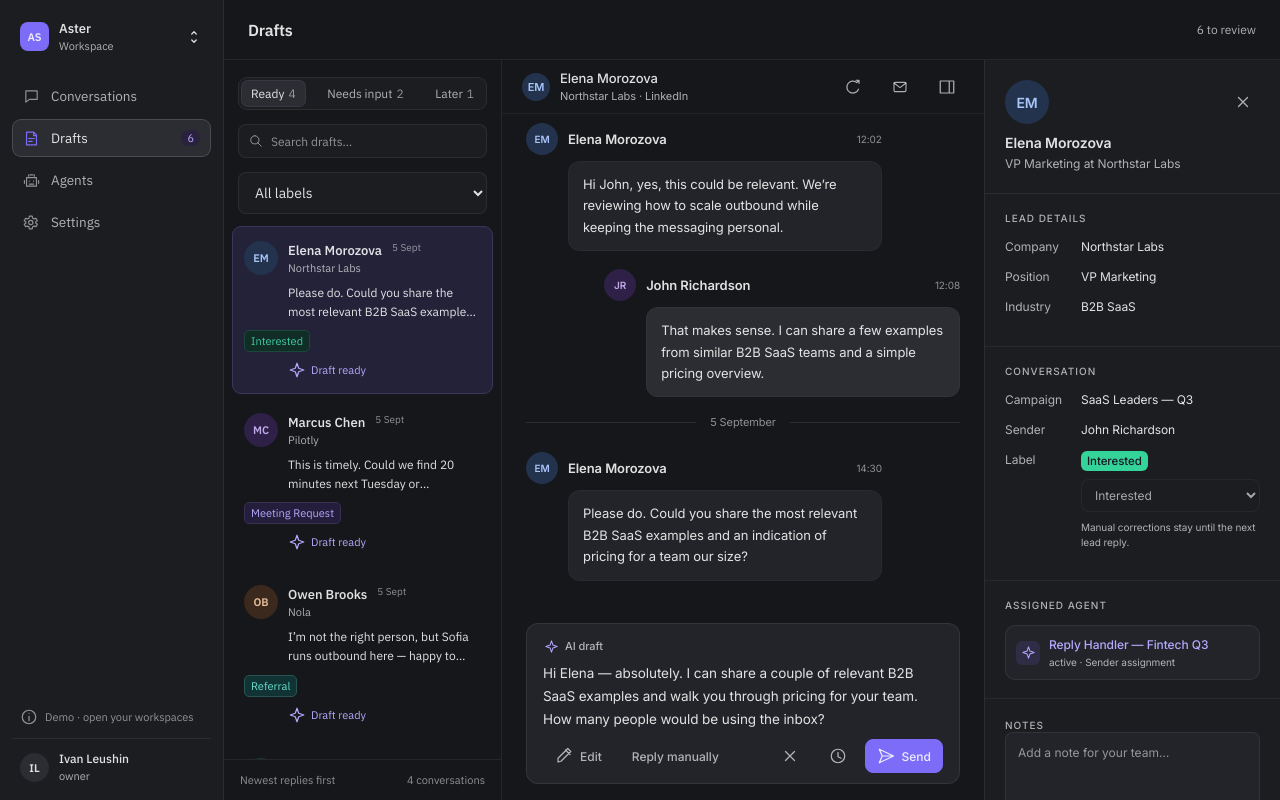
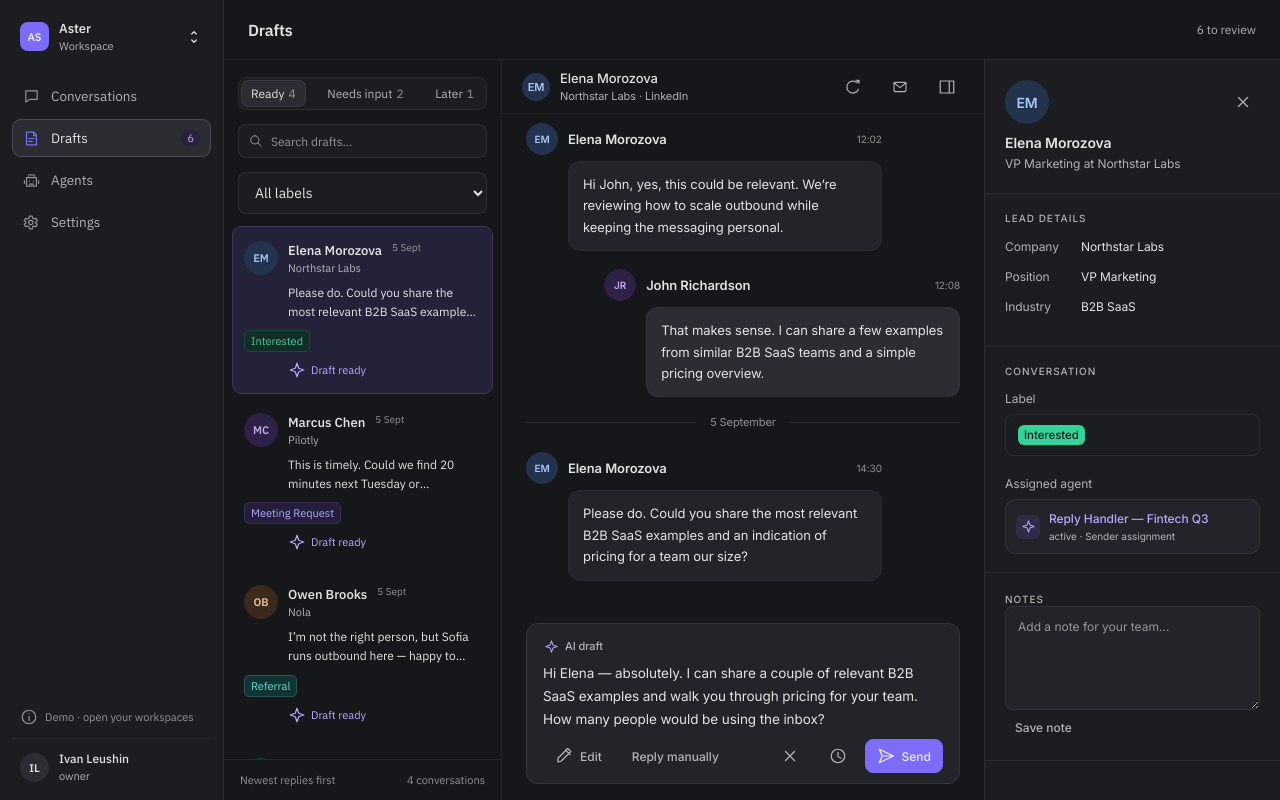
Before and after one commit to leushinprof-max/ai_inbox_agent, a Next.js app: page /demo/drafts in a window 1280 px wide. Built offline with nearby package versions, Linux system fonts and the light colour scheme.

Commit message:
Simplify conversation context and label control

```diff
--- a/src/app/globals.css
+++ b/src/app/globals.css
@@ -796,6 +796,59 @@ h3 {
   padding: 21px 20px;
   border-bottom: 1px solid var(--line-soft);
 }
+.context-field + .context-field {
+  margin-top: 20px;
+}
+.context-field-label {
+  margin: 0 0 8px;
+  color: var(--muted);
+  font-size: 12px;
+}
+.label-picker {
+  display: grid;
+  gap: 8px;
+  min-width: 0;
+}
+.label-picker > small {
+  font-size: 11px;
+  line-height: 1.5;
+}
+.label-picker-control {
+  position: relative;
+  display: flex;
+  align-items: center;
+  justify-content: space-between;
+  gap: 12px;
+  min-height: 42px;
+  padding: 10px 12px;
+  border: 1px solid var(--line);
+  border-radius: 8px;
+  background: var(--panel);
+}
+.label-picker-control.editable:hover {
+  background: var(--hover);
+  border-color: var(--line-strong);
+}
+.label-picker-control:focus-within {
+  outline: 2px solid var(--accent-text);
+  outline-offset: 2px;
+}
+.label-picker-control > select {
+  position: absolute;
+  inset: 0;
+  width: 100%;
+  height: 100%;
+  opacity: 0;
+  cursor: pointer;
+}
+.label-picker-control > select:disabled {
+  cursor: wait;
+}
+.label-picker-control > .icon {
+  transform: rotate(90deg);
+  color: var(--muted);
+  flex-shrink: 0;
+}
 .eyebrow {
   font-size: 10px;
   color: var(--faint);
--- a/src/features/conversations/label-picker.tsx
+++ b/src/features/conversations/label-picker.tsx
@@ -3,7 +3,7 @@ import { useState } from "react";
 import type { Conversation } from "@/domain/inbox";
 import { useInbox } from "@/lib/inbox-context";
 import { ConversationLabel } from "@/components/label-badge";
-import { Button, Notice } from "@/components/ui";
+import { Button, Icon, Notice } from "@/components/ui";
 import { assignLabel, retryClassification } from "@/server/label-actions";
 export function LabelPicker({ conversation }: { conversation: Conversation }) {
   const { state, scope, mode, repository } = useInbox();
@@ -32,8 +32,11 @@ export function LabelPicker({ conversation }: { conversation: Conversation }) {
     }
   }
   return (
-    <div className="stack">
+    <div className="label-picker" aria-busy={busy}>
+      <div className={`label-picker-control ${writable ? "editable" : ""}`}>
         <ConversationLabel conversation={conversation} />
+        {writable && <Icon name="chevron" />}
+        {writable && (
           <select
             aria-label="Change conversation label"
             disabled={!writable || busy}
@@ -53,17 +56,26 @@ export function LabelPicker({ conversation }: { conversation: Conversation }) {
             <option value="">No label</option>
             {(state.labelCatalog ?? [])
               .filter(
-            (l) => (l.enabled && !l.archived) || l.id === conversation.labelId,
+                (l) =>
+                  (l.enabled && !l.archived) || l.id === conversation.labelId,
               )
               .map((l) => (
-            <option value={l.id} key={l.id} disabled={!l.enabled || l.archived}>
+                <option
+                  value={l.id}
+                  key={l.id}
+                  disabled={!l.enabled || l.archived}
+                >
                   {l.name}
                 </option>
               ))}
           </select>
-      <small className="muted">
-        Manual corrections stay until the next lead reply.
+        )}
+      </div>
+      {writable && (
+        <small className="muted" role="status">
+          {busy ? "Saving…" : "Updates automatically after the next reply."}
         </small>
+      )}
       {conversation.labelState === "failed" && (
         <Button
           disabled={!writable || busy}
--- a/src/features/conversations/thread.tsx
+++ b/src/features/conversations/thread.tsx
@@ -395,23 +395,17 @@ export function ContactContext({
       </div>
       <div className="context-section">
         <p className="eyebrow">Conversation</p>
-        <div className="details-row">
-          <span>Campaign</span>
-          <span>{conversation.campaign || "—"}</span>
-        </div>
-        <div className="details-row">
-          <span>Sender</span>
-          <span>{conversation.senderName}</span>
-        </div>
-        <div className="details-row">
-          <span>Label</span>
+        <div className="context-field">
+          <p className="context-field-label">Label</p>
           <LabelPicker conversation={conversation} />
         </div>
-      </div>
+        <div className="context-field">
+          <p className="context-field-label">Assigned agent</p>
           {agent ? (
-        <div className="context-section">
-          <p className="eyebrow">Assigned agent</p>
-          <Link className="agent-link" href={`${basePath}/agents/${agent.id}`}>
+            <Link
+              className="agent-link"
+              href={`${basePath}/agents/${agent.id}`}
+            >
               <Spark />
               <span className="grow">
                 <strong>{agent.name}</strong>
@@ -421,13 +415,11 @@ export function ContactContext({
                 </small>
               </span>
             </Link>
+          ) : (
+            <p className="muted">No agent assigned</p>
+          )}
         </div>
-      ) : (
-        <div className="context-section">
-          <p className="eyebrow">Assigned agent</p>
-          <p className="muted">No agent assigned</p>
       </div>
-      )}
       <div className="context-section">
         <label className="eyebrow" htmlFor="contact-notes">
           Notes
```
Lines whose indentation alone changed are shown as unchanged.
